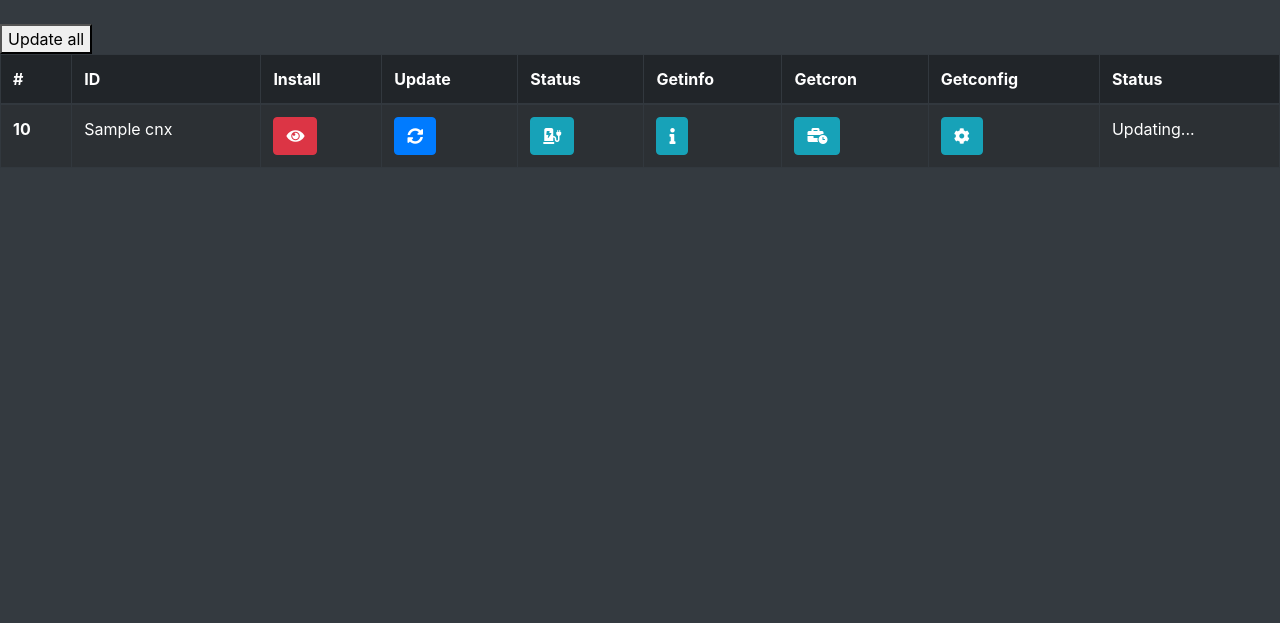
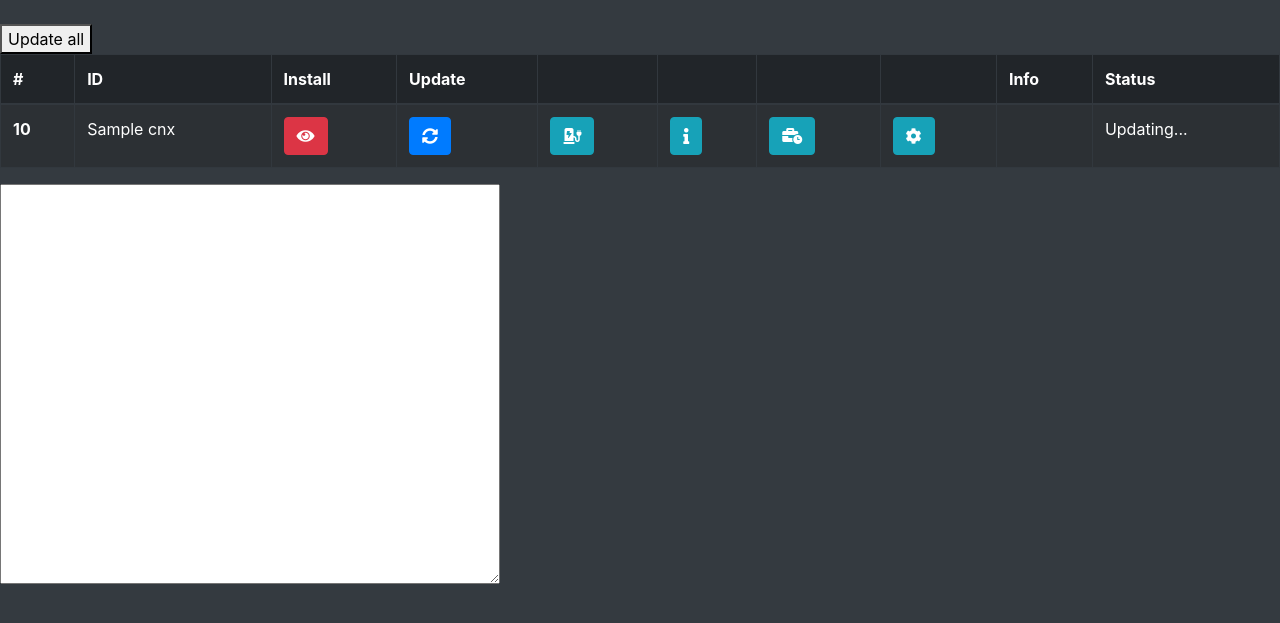
Before and after one commit to willll/masternodes, a Python web app: template templates/mnlist-jquery.html in a window 1280 px wide. Shown: the top 623 px of the page. Run offline with Jinja, Linux system fonts and the light colour scheme; the template is opened without the code that fills it: most values are stand-ins (such as "Sample title", 1, 10 or a date in 2020).

Commit message:
display getinfo brief information,

```diff
--- a/templates/mnlist-jquery.html
+++ b/templates/mnlist-jquery.html
@@ -29,10 +29,11 @@
         <th scope="col">ID</th>
         <th scope="col">Install</th>
         <th scope="col">Update</th>
-        <th scope="col">Status</th>
-        <th scope="col">Getinfo</th>
-        <th scope="col">Getcron</th>
-        <th scope="col">Getconfig</th>
+        <th scope="col"></th>
+        <th scope="col"></th>
+        <th scope="col"></th>
+        <th scope="col"></th>
+        <th scope="col">Info</th>
         <th scope="col">Status</th>
     </tr>
     </thead>
@@ -41,17 +42,19 @@
     <tr id="row_{{ item.idx }}">
         <th scope="row" >{{item.idx+1}}</th>
         <td>{{ item.cnx }}</td>
-        <td><a class='install btn btn-danger btn-xs' href='#' id='install_{{ item.idx }}' alt="install watcher for {{item.idx}}"><i class="fas fa-eye"></i></a></td>
-        <td><a class='update btn btn-primary btn-xs glyphicon glyphicon-refresh' href='#' id='update_{{ item.idx }}' alt="Upodate masternode status"><i class="fas fa-sync-alt"></i></a></td>
-        <td><a class='mnsync_status btn btn-info btn-xs' href='#' id='mnsyncstatus_{{ item.idx }}' alt="mnsync status"><i class="fas fa-charging-station"></i></a></td>
-        <td><a class='getinfo btn btn-info btn-xs' href='#' id='getinfo_{{ item.idx }}' alt="getinfo"><i class="fas fa-info"></i></button></td>
-        <td><a class='getcron btn btn-info btn-xs' href='#' id='getcron_{{ item.idx }}' alt="Get crontab"><i class="fas fa-business-time"></i></a></td>
-        <td><a class='getconfig btn btn-info btn-xs' href='#' id='getconfig_{{ item.idx }}' alt=""Get config "><i class="fas fa-cog"></i> </a></td>
+        <td><a class='install btn btn-danger btn-xs' href='#' id='install_{{ item.idx }}'><i title="install watcher for {{item.idx}}" class="fas fa-eye"></i></a></td>
+        <td><a class='update btn btn-primary btn-xs glyphicon glyphicon-refresh' href='#' id='update_{{ item.idx }}'><i title="Upodate masternode status" class="fas fa-sync-alt"></i></a></td>
+        <td><a class='mnsync_status btn btn-info btn-xs' href='#' id='mnsyncstatus_{{ item.idx }}'><i title="mnsync status" class="fas fa-charging-station"></i></a></td>
+        <td><a class='getinfo btn btn-info btn-xs' href='#' id='getinfo_{{ item.idx }}'><i title="getinfo" class="fas fa-info"></i></a></td>
+        <td><a class='getcron btn btn-info btn-xs' href='#' id='getcron_{{ item.idx }}'><i title="Get crontab" class="fas fa-business-time"></i></a></td>
+        <td><a class='getconfig btn btn-info btn-xs' href='#' id='getconfig_{{ item.idx }}'><i title="Get config" class="fas fa-cog"></i></a></td>
+        <td><div class='display_getinfo' id='display_getinfo_{{item.idx}}'/></td>
         <td><div class='status' id='status_{{item.idx}}'/></td>
     </tr>
     {% endfor %}
     </tbody>
 </table>
+<textarea id="output" ></textarea>
 
 <script type=text/javascript>
     function installScript(id)
@@ -91,6 +94,15 @@
           // data: should contain json with IP:index in list and name of masternode( if in config)
       })
     }
+    function getinfo(id)
+    {
+        getinfo_cell = $("#display_getinfo_"+id)
+        $.getJSON('/mns/cli/action', { mnidx: id, actidx: 'gi' }, function(data) {
+            getinfo_cell.append("Block: "+data.blocks+ "<br>v"+data.version)
+            console.log("getinfo: "+JSON.stringify(data))
+            $("#output").append(JSON.stringify(data));
+        });
+    }
     $('.update').bind('click', function() {
         var id = '#status_'+$(this).attr('id')
         console.log("Updating status for : div"+ id);
@@ -99,7 +111,11 @@
     $('.upodateAll').bind('click', function() {
         console.log("Update all" );
         updateAll();
-
+    });
+     $('.getinfo').bind('click', function(){
+        var id = $(this).attr('id').split("_")[1]
+        console.log("getinfo requested: "+id)
+        getinfo(id)
     });
     $('.install').bind('click', function(){
         var id = "#status_"+$(this).attr('id').split("_")[1]
@@ -111,30 +127,25 @@
         var id = $(this).attr('id').split("_")[1]
         console.log("mnsync status requested: "+id)
         $.getJSON('/mns/cli/mnsync/status', { mnidx: id }, function(data) {
-            console.log("Mnsync result: "+data);
-            $("#output").append(data.AssetName);
+            console.log("Mnsync result: "+JSON.stringify(data))
+            $("#output").append(JSON.stringify(data));
          });
     });
     $('.getconfig').bind('click', function(){
         console.log("getconfig requested")
         $.getJSON('/config/read', {}, function(data) {
-            $("#output").append(data);
+            console.log("GetConfig: " + data.result)
+            $("#output").append(JSON.stringify);
         });
     });
     $('.getcron').bind('click', function(){
         var id = $(this).attr('id').split("_")[1]
-        console.log("This should fail for now")
-        $.getJSON('/mns/cron/read', { mnidx: id }, function(data) {
-            $("#output").append(data);
-        });
+        console.log("Crontab requested:")
+        $.getJSON('/sys/cron/read', { mnidx: id }, function(data) {
+            $("#output").append(data.result);
+        })
     });
-    $('.getinfo').bind('click', function(){
-        var id = $(this).attr('id').split("_")[1]
-        console.log("getinfo requested: "+id)
-        $.getJSON('/mns/cli/action', { mnidx: id, actidx: 'gi' }, function(data) {
-            $("#output").append(data);
-        });
-    });
+
     function updateAll()
     {
         $(".status").each(function(){
```
